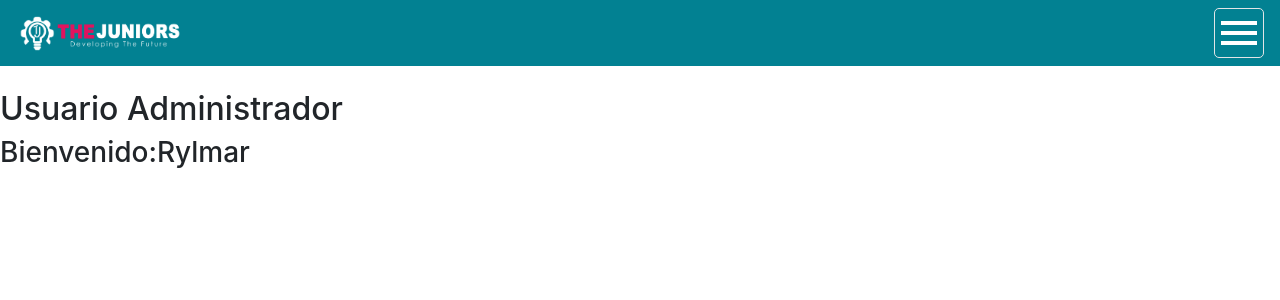
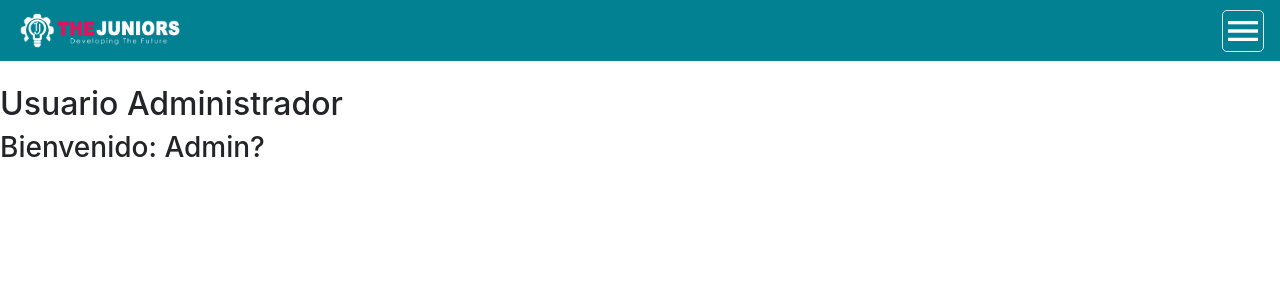
Before and after one commit to rylmfqt28/Gestion_Usuarios, a React (Create React App) app in the folder client/: page /home in a window 1280 px wide. Shown: the top 300 px of the page. Built offline with nearby package versions, Linux system fonts and the light colour scheme; sample sign-in values are in the browser's storage.

Commit message:
ajustes en el menu de administrador

```diff
--- a/client/src/components/Home/Home.jsx
+++ b/client/src/components/Home/Home.jsx
@@ -9,12 +9,10 @@ class Home extends Component {
                 <br />
                 <div>
                     <h2>Usuario Administrador</h2>
-                    <h3>Bienvenido:Rylmar</h3>
+                    <h3>Bienvenido: Admin?</h3>
                 </div>
 
             </div>
-
-
 
         )
     };
--- a/client/src/components/menuAdmin/NavMenu.js
+++ b/client/src/components/menuAdmin/NavMenu.js
@@ -25,7 +25,7 @@ const BarraMenu = props => {
                 </a>
                 <a className="nav-menu" id="btn-menu"  onClick={mostrarMenu}>
 
-                    <img className="icono-menu" src={menu} />
+                    <img className="icono-menu" height="40" src={menu} />
 
                 </a>
 
--- a/client/src/components/menuAdmin/menu.css
+++ b/client/src/components/menuAdmin/menu.css
@@ -36,10 +36,12 @@
     text-decoration:none;
 }
 .mostrar{
-	right: 0;
+    transition: all 1s;
+    right: 0;
+
 }
 #btn-menu{
-    width: 40;
+
     border-radius: 5px;
     border:  rgb(226, 229, 231) 1px solid;
     cursor: hand;
--- a/client/src/routes/PrivateRoute.js
+++ b/client/src/routes/PrivateRoute.js
@@ -10,7 +10,7 @@ const PrivateRoute = ({ component: Component, ...rest }) => (
             ) : (
                 <Redirect
                     to={{
-                        pathname: "/"
+                        pathname: "/home"
                         //state: { from: props.location }
                     }}
                 />
```
Also changed, not shown: client/src/components/menuAdmin/MostarMenu.js (deleted).
